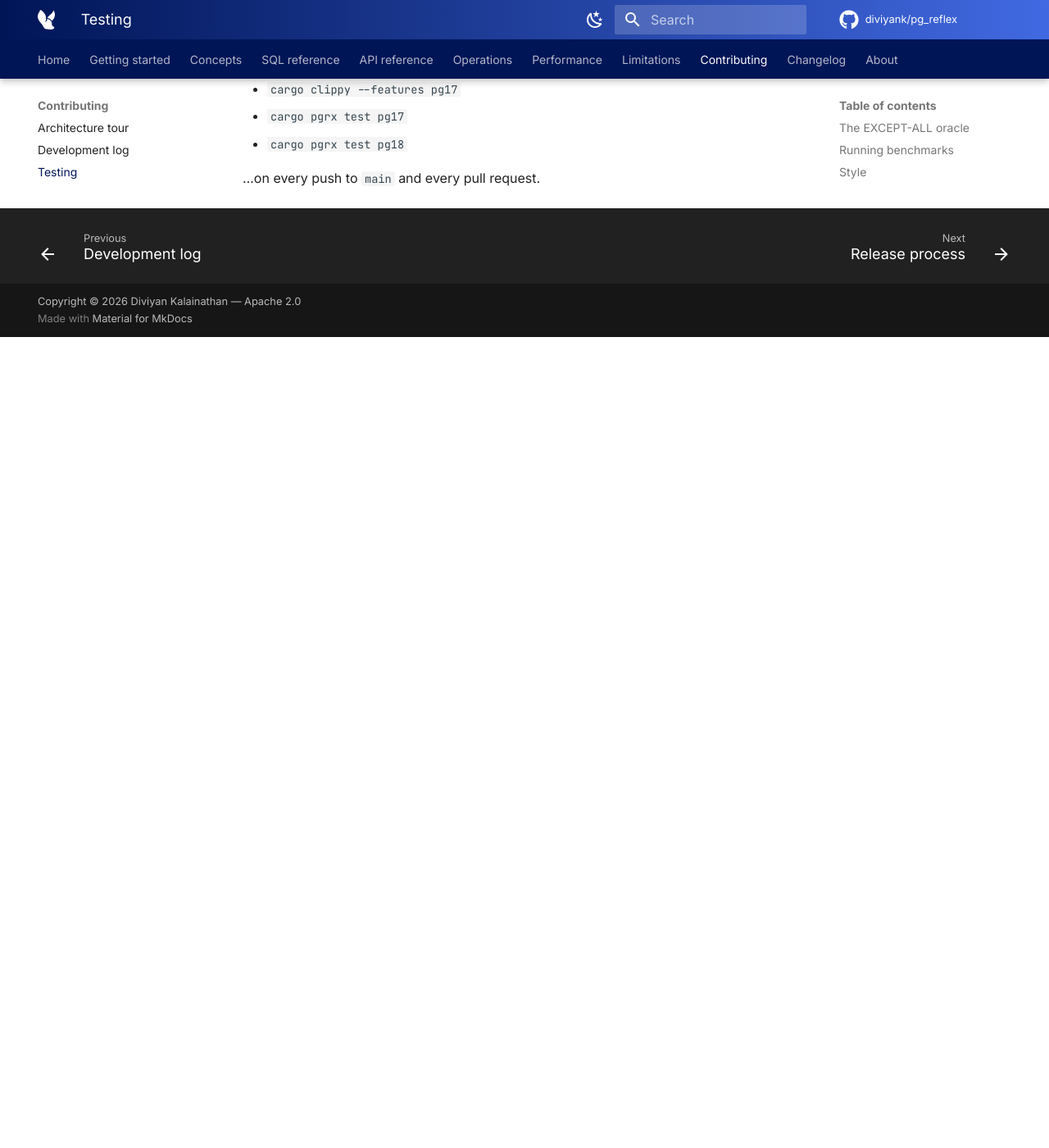
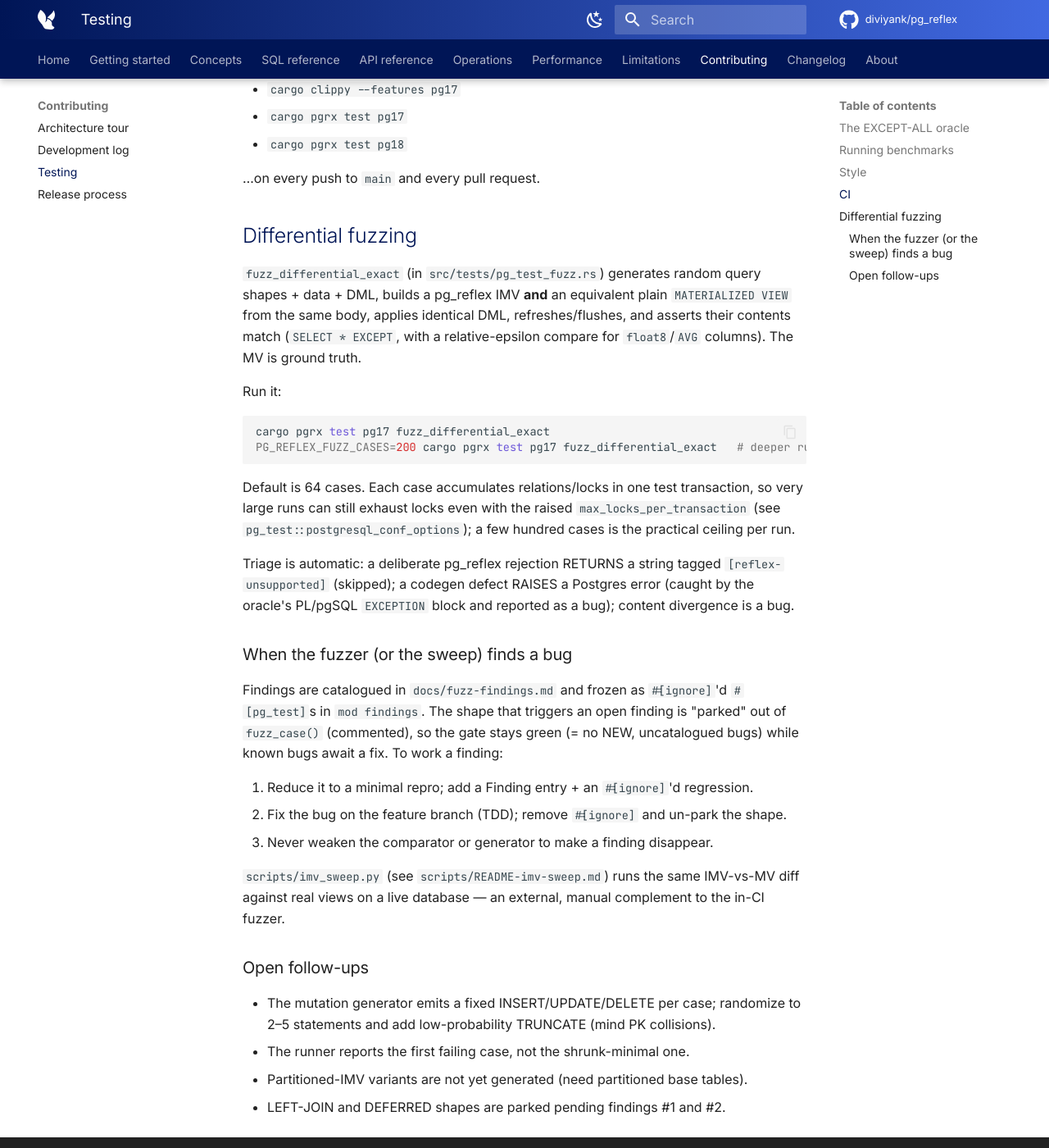
Before and after one commit to diviyank/pg_reflex, an MkDocs documentation site: the page built from docs/contributing/testing.md, in a window 1280 px wide and 1400 px high, scrolled down 1450 px. Shown: the whole window at 82% size. Built offline with MkDocs 1.6.1 and Material for MkDocs 9.7.7, drawn with Linux system fonts in a browser that asks for light colours; comment, search, counter and statistics services are not loaded; before the commit the page ends 1861 px from its top, so only the background shows below that.

Commit message:
chore: finalize fuzz harness — max_locks bump, clippy/fmt clean, testing docs
- pg_test::postgresql_conf_options: max_locks_per_transaction=4096 for deeper fuzz runs
- clippy/fmt clean for the harness file (allow(dead_code) on parked/retained helpers)
- fmt the Task 1 marker changes in create_ivm.rs
- docs/contributing/testing.md: Differential fuzzing + findings-catalogue + follow-ups
- scripts/.gitignore for __pycache__

Full suite: 1068 passed, 0 failed, 3 ignored (2 open findings + parked-shape unit test).

Co-Authored-By: Claude Opus 4.7 (1M context) <noreply@anthropic.com>

````diff
--- a/docs/contributing/testing.md
+++ b/docs/contributing/testing.md
@@ -57,3 +57,51 @@ The harness runs each scenario multiple times and reports variance. Setseed is u
 - `cargo pgrx test pg18`
 
 …on every push to `main` and every pull request.
+
+## Differential fuzzing
+
+`fuzz_differential_exact` (in `src/tests/pg_test_fuzz.rs`) generates random query
+shapes + data + DML, builds a pg_reflex IMV **and** an equivalent plain
+`MATERIALIZED VIEW` from the same body, applies identical DML, refreshes/flushes,
+and asserts their contents match (`SELECT * EXCEPT`, with a relative-epsilon
+compare for `float8`/`AVG` columns). The MV is ground truth.
+
+Run it:
+
+```bash
+cargo pgrx test pg17 fuzz_differential_exact
+PG_REFLEX_FUZZ_CASES=200 cargo pgrx test pg17 fuzz_differential_exact   # deeper run
+```
+
+Default is 64 cases. Each case accumulates relations/locks in one test
+transaction, so very large runs can still exhaust locks even with the raised
+`max_locks_per_transaction` (see `pg_test::postgresql_conf_options`); a few
+hundred cases is the practical ceiling per run.
+
+Triage is automatic: a deliberate pg_reflex rejection RETURNS a string tagged
+`[reflex-unsupported]` (skipped); a codegen defect RAISES a Postgres error
+(caught by the oracle's PL/pgSQL `EXCEPTION` block and reported as a bug);
+content divergence is a bug.
+
+### When the fuzzer (or the sweep) finds a bug
+
+Findings are catalogued in `docs/fuzz-findings.md` and frozen as `#[ignore]`'d
+`#[pg_test]`s in `mod findings`. The shape that triggers an open finding is
+"parked" out of `fuzz_case()` (commented), so the gate stays green (= no NEW,
+uncatalogued bugs) while known bugs await a fix. To work a finding:
+
+1. Reduce it to a minimal repro; add a Finding entry + an `#[ignore]`'d regression.
+2. Fix the bug on the feature branch (TDD); remove `#[ignore]` and un-park the shape.
+3. Never weaken the comparator or generator to make a finding disappear.
+
+`scripts/imv_sweep.py` (see `scripts/README-imv-sweep.md`) runs the same
+IMV-vs-MV diff against real views on a live database — an external, manual
+complement to the in-CI fuzzer.
+
+### Open follow-ups
+
+- The mutation generator emits a fixed INSERT/UPDATE/DELETE per case; randomize
+  to 2–5 statements and add low-probability TRUNCATE (mind PK collisions).
+- The runner reports the first failing case, not the shrunk-minimal one.
+- Partitioned-IMV variants are not yet generated (need partitioned base tables).
+- LEFT-JOIN and DEFERRED shapes are parked pending findings #1 and #2.
````
Also changed, not shown: 4 other files.
